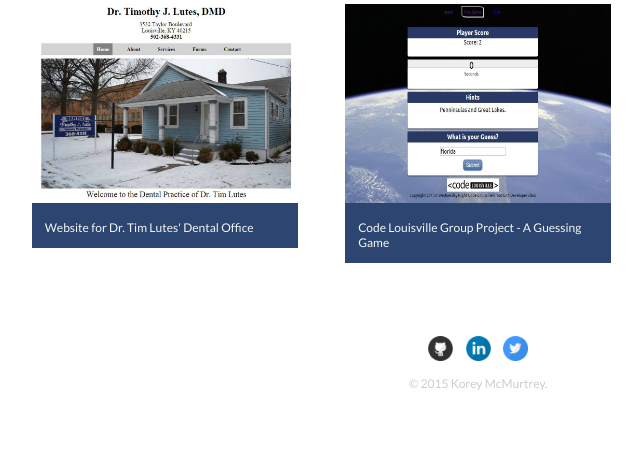
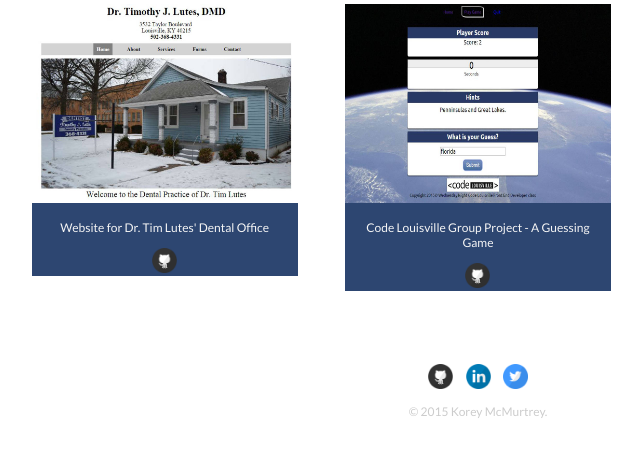
Before and after one commit to kmcmurtrey/portfolio, a PHP site: page / in a window 1280 px wide. Shown: the part 188-645 px from the top of the page, without its empty margins (162-804 px from the left). Run offline with PHP 8.4, Linux system fonts and the light colour scheme.

Commit message:
Add github repo link to each project

```diff
--- a/css/main.css
+++ b/css/main.css
@@ -119,6 +119,7 @@ PAGE: PORTFOLIO
   float: left;
   width: 45%;
   margin: 2.5%;
+  text-align: center;
   background-color: #2D4671;
   color: #bdc3c7;
 }
@@ -129,6 +130,7 @@ PAGE: PORTFOLIO
   font-size: 0.75em;
   color: #f5f5f5;
 }
+
 
 
 
--- a/index.html
+++ b/index.html
@@ -34,11 +34,17 @@
               <img src="img/lutes_dental.jpg" alt="Image of Dr. Lutes' dental website.">
               <p>Website for Dr. Tim Lutes' Dental Office</p>
             </a>
+            <a href="https://github.com/kmcmurtrey/dr_lutes_dental">
+              <img src="img/github.png" alt="Github Logo" class="social-icon">
+            </a>
           </li>
           <li>
             <a href="http://codelouisville.github.io/wordgame">
               <img src="img/wordgame.jpg" alt="Image of a guessing game website.">
               <p>Code Louisville Group Project - A Guessing Game</p>
+            </a>
+            <a href="https://github.com/CodeLouisville/wordgame">
+              <img src="img/github.png" alt="Github Logo" class="social-icon">
             </a>
           </li>
 
```
